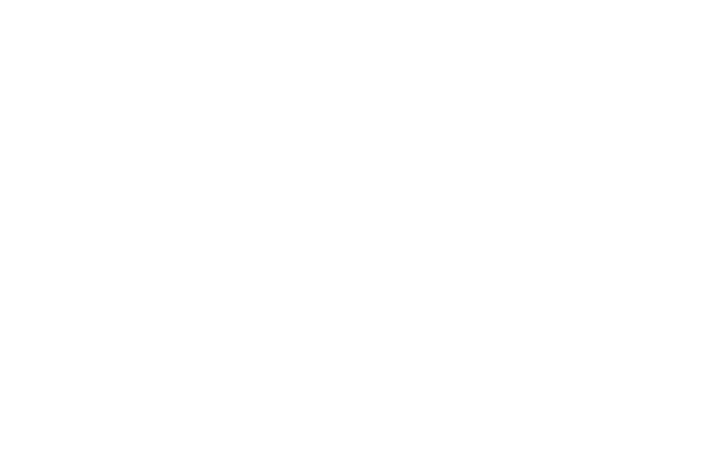
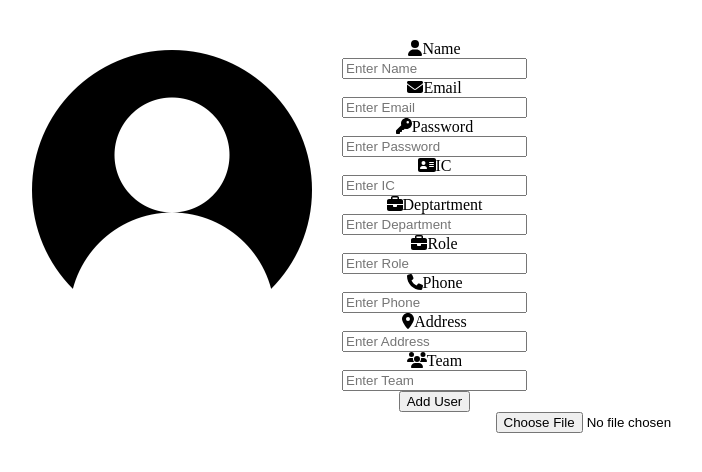
Before and after one commit to EldenZheng/EZ-MANAGEMENT-MERN, a React (Vite) app in the folder client/: page /AddUser in a window 1280 px wide. Before the commit this address had no page. Shown: the top 472 px of the page, without its empty margins (18-720 px from the left). Built offline with nearby package versions, Linux system fonts and the light colour scheme.

Commit message:
add user (profile picture) + fixed date display

```diff
--- a/client/src/AddUser.jsx
+++ b/client/src/AddUser.jsx
@@ -1,6 +1,8 @@
 import React, { useState } from 'react'
+import axios from "axios";
+import { useNavigate } from 'react-router-dom'
 import { FontAwesomeIcon } from '@fortawesome/react-fontawesome'
-import { faEnvelope , faUser , faAddressCard , faBriefcase , faPhone , faLocationDot , faUsers, faPenToSquare } from '@fortawesome/free-solid-svg-icons'
+import { faEnvelope , faUser , faAddressCard , faBriefcase , faPhone , faLocationDot , faUsers, faKey } from '@fortawesome/free-solid-svg-icons'
 
 export default function AddUser(){
     const [file, setFile] = useState(null);
@@ -18,12 +20,14 @@ export default function AddUser(){
 		picture: ''
 	});
 
+    const navigate = useNavigate()
+
     const AddUser = (e)=>{
         e.preventDefault();
         axios.post("http://localhost:3001/createUser",userData)
         .then(result =>{
             handleUpload()
-            console.log(result)
+            alert('Employee Added Successfully!')
             navigate('/Home')
         })
         .catch(err=>console.log(err))
@@ -38,24 +42,46 @@ export default function AddUser(){
     }
 
     const handleFileChange = (e) => {
-        setFile(e.target.files[0]);
-        setProfilePicture(URL.createObjectURL(file))
+        const selectedFile = e.target.files[0];
+
+        setFile(selectedFile);
+
+        if (selectedFile) {
+            // Use the selected file directly to create an object URL
+            setProfilePicture(URL.createObjectURL(selectedFile));
+        }
     };
 
+
 	const handleUpload = async () => {
-        if (!file) return;
+        let fileToUpload = file;
+
+        if (!fileToUpload) {
+            // If file is empty, use default profile picture
+            fileToUpload = await fetchDefaultProfilePicture();
+        }
 
         const formData = new FormData();
-        formData.append('profilePicture', file);
+        formData.append('profilePicture', fileToUpload);
 
         try {
             await axios.post('http://localhost:3001/upload-profile-picture/'+userData.email, formData, {
             headers: { 'Content-Type': 'multipart/form-data' },
         });
-            alert('Profile picture uploaded successfully');
         } catch (error) {
             alert('Profile picture upload failed');
 			console.log(error)
+        }
+    };
+
+    const fetchDefaultProfilePicture = async () => {
+        try {
+            const response = await fetch('./profile-picture/default-profile-picture.png'); // Replace with the actual path
+            const blob = await response.blob();
+            return new File([blob], 'default-profile-picture.png');
+        } catch (error) {
+            console.log(error);
+            return null; // Return null or handle the default image fetch failure in your specific way
         }
     };
 
@@ -65,7 +91,7 @@ export default function AddUser(){
             <div className='employeeDetContainer'>
                 <div className='imageContainer'>
                     <img className='circleImage'
-                        src={profilePicture || 'profile-picture/default-profile-picture.png'}
+                        src={ profilePicture || 'profile-picture/default-profile-picture.png'}
                         alt="Profile"
                     />
                 </div>
@@ -90,6 +116,17 @@ export default function AddUser(){
                                 placeholder="Enter Email"
                                 name="email"
                                 value={userData.email}
+                                onChange={handleChange}
+                            />
+                        </div>
+                        <div>
+                            <FontAwesomeIcon icon={faKey} />
+                            <label htmlFor="">Password</label><br/>
+                            <input
+                                type="text"
+                                placeholder="Enter Password"
+                                name="password"
+                                value={userData.password}
                                 onChange={handleChange}
                             />
                         </div>
@@ -159,17 +196,16 @@ export default function AddUser(){
                                 onChange={handleChange}
                             />
                         </div>
-                        <button>Save Details</button>
+                        <button>Add User</button>
                     </form>
                 </div>
 
             </div>
             <input type="file" accept=".jpg, .jpeg, .png" onChange={handleFileChange} />
             <br />
-            <button onClick={handleUpload}>
+            {/* <button onClick={handleUpload}>
                 <FontAwesomeIcon icon={faPenToSquare} />Change Profile Picture
-            </button>
-
+            </button> */}
         </>
     )
 }
--- a/client/src/App.jsx
+++ b/client/src/App.jsx
@@ -1,7 +1,7 @@
 import './App.css'
 import {BrowserRouter, Routes, Route} from 'react-router-dom'
 import Home from './Home'
-// import CreateUser from './CreateUser'
+import AddUser from './AddUser'
 // import UpdateUser from './UpdateUser'
 // import Register from './Register'
 import Login from './Login'
@@ -15,9 +15,7 @@ function App() {
         <Routes>
           <Route path='/' element={<Login />}></Route>
           <Route path='/Home' element={<Home />}></Route>
-          {/* <Route path='/Register' element={<Register />}></Route>
-          <Route path='/create' element={<CreateUser />}></Route>
-          <Route path='/update/:id' element={<UpdateUser />}></Route> */}
+          <Route path='/AddUser' element={<AddUser />}></Route>
         </Routes>
       </BrowserRouter>
     </>
--- a/client/src/Home.jsx
+++ b/client/src/Home.jsx
@@ -81,7 +81,7 @@ export default function Home(){
 		if (data.status === 'ok') {
 			const user = data.userdata;
 
-			const formattedHiredDate = new Date(user.hiredDate).toLocaleDateString('en-US', {
+			const formattedHiredDate = new Date(user.employeeHireddate).toLocaleDateString('en-US', {
 			  year: 'numeric',
 			  month: 'long',
 			  day: 'numeric',
@@ -143,7 +143,7 @@ export default function Home(){
 						<div className='imageContainerSmall'>
 						<img
 							className='circleImageSmall'
-							src={userData.picture || 'profile-picture/default-profile-picture.png'}
+							src={userData.picture}
 							alt="Profile"
 						/>
 						</div>
@@ -170,7 +170,7 @@ export default function Home(){
 				<div className='employeeDetContainer' style={{width:'50em'}}>
                     <div className='imageContainer'>
 						<img className='circleImage'
-							src={userData.picture || 'profile-picture/default-profile-picture.png'}
+							src={userData.picture}
 							alt="Profile"
 						/>
                     </div>
@@ -227,7 +227,7 @@ export default function Home(){
 				<div className='employeeDetContainer'>
                     <div className='imageContainer'>
 						<img className='circleImage'
-							src={userData.picture || 'profile-picture/default-profile-picture.png'}
+							src={userData.picture}
 							alt="Profile"
 						/>
                     </div>
```
